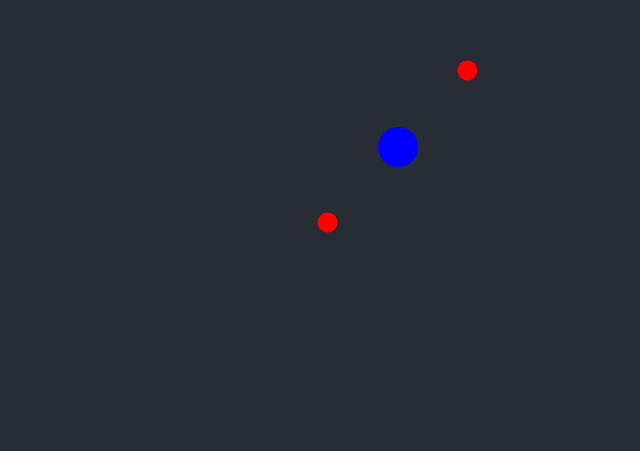
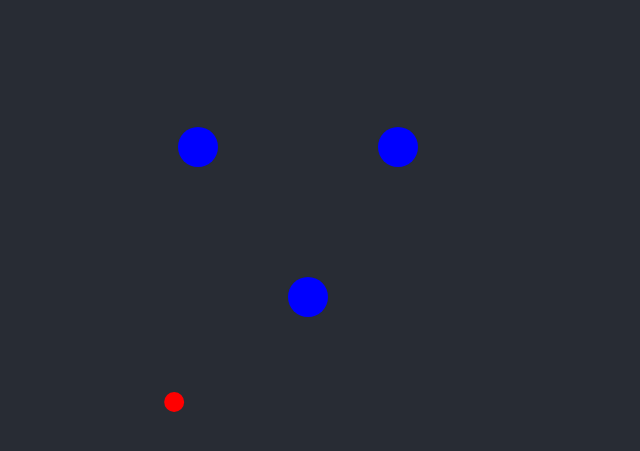
Before and after one commit to tlstommy/n-body-simulator, a React (Create React App) app: page / in a window 1280 px wide. Shown: the part 253-704 px from the top of the page, without its empty margins (242-882 px from the left). Built offline with nearby package versions, Linux system fonts and the light colour scheme.

Commit message:
commit simple sim

```diff
--- a/src/components/Container.js
+++ b/src/components/Container.js
@@ -6,10 +6,12 @@ import Simulation from './Simulation';
 export default function Container(){
 
     const bodiesData = [
-        { x: 400, y: 300, vX: 0, vY: 0, radius: 20, color: 'blue', mass: 100, staticBody: true},
+        { x: 400, y: 400, vX: 0, vY: 0, radius: 20, color: 'blue', mass: 100, staticBody: true},
+        { x: 200, y: 400, vX: 0, vY: 0, radius: 20, color: 'blue', mass: 100, staticBody: true},
+        { x: 310, y: 550, vX: 0, vY: 0, radius: 20, color: 'blue', mass: 100, staticBody: true},
 
-        { x: 500, y: 300, vX: 0, vY: 1.5, radius: 10, color: 'red', mass: 10, staticBody: false},
-        { x: 300, y: 300, vX: 0, vY: -1.5, radius: 10, color: 'red', mass: 10, staticBody: false},
+        //{ x: 300, y: 400, vX: 0, vY: 1.5, radius: 10, color: 'red', mass: 10, staticBody: false},
+        { x: 500, y: 400, vX: 0, vY: -1.5, radius: 10, color: 'red', mass: 10, staticBody: false},
     ];
 
 
--- a/src/components/Simulation.js
+++ b/src/components/Simulation.js
@@ -13,7 +13,7 @@ export default function Simulation(props){
 
     //based on newtrons grav law
     function updateBody(body, bodies) {
-        console.log(body)
+
 
         //x and y accel init
         let ax = 0;
@@ -26,8 +26,20 @@ export default function Simulation(props){
                 const dx = otherBody.x - body.x;
                 const dy = otherBody.y - body.y;
 
-                //r = distance between the two using pyth threoy
+                //r = distance between the two using pyth theroy
                 const r = Math.sqrt(dx * dx + dy * dy);
+
+                const combRadius = body.radius + otherBody.radius;
+
+
+                //coll handling
+                if (r < combRadius) {
+
+                    [body.vx, otherBody.vx] = [otherBody.vx, body.vx];
+                    [body.vy, otherBody.vy] = [otherBody.vy, body.vy];
+                    continue;
+                }
+
 
                 //Newton's law of universal gravitation to calc F, the gravitational force acting between the two objects
                 const force = G * ((body.mass * otherBody.mass) / (r * r * r));
@@ -35,8 +47,10 @@ export default function Simulation(props){
                 //multiply force by direction and add to dir
                 ax += force * dx;
                 ay += force * dy;
+                console.log(r);
             }
         }
+
 
         if(!body.staticBody){
             body.vX += ax;
@@ -74,5 +88,5 @@ export default function Simulation(props){
     }, [bodies]);
 
 
-    return <canvas ref={canvasRef} width={800} height={600} className="sim-canvas" />
+    return <canvas ref={canvasRef} width={800} height={800} className="sim-canvas" />
 }
```
